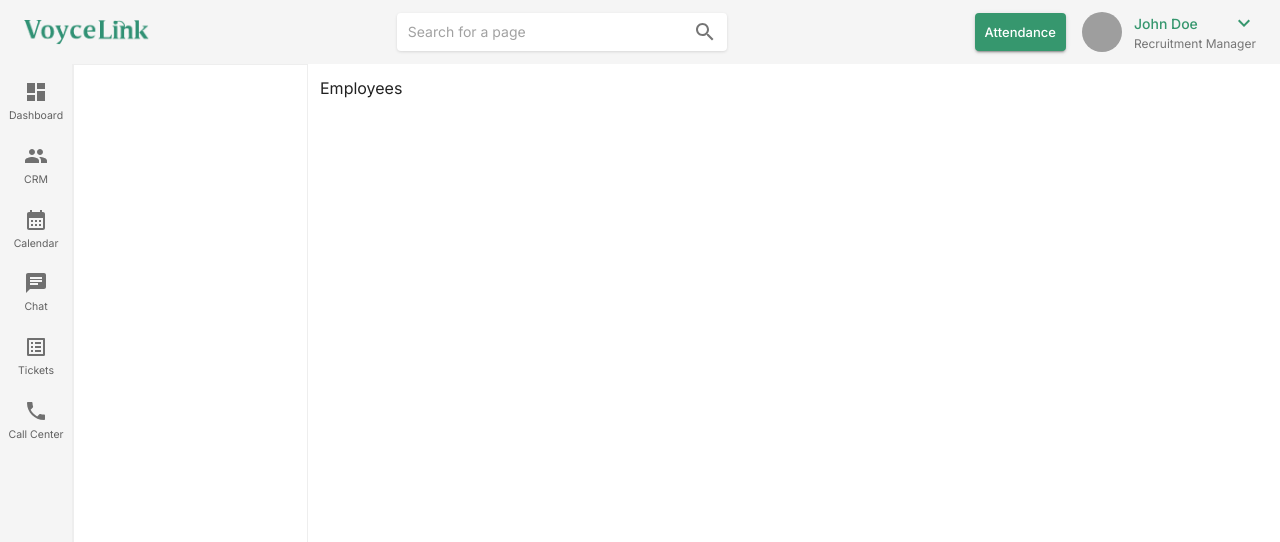
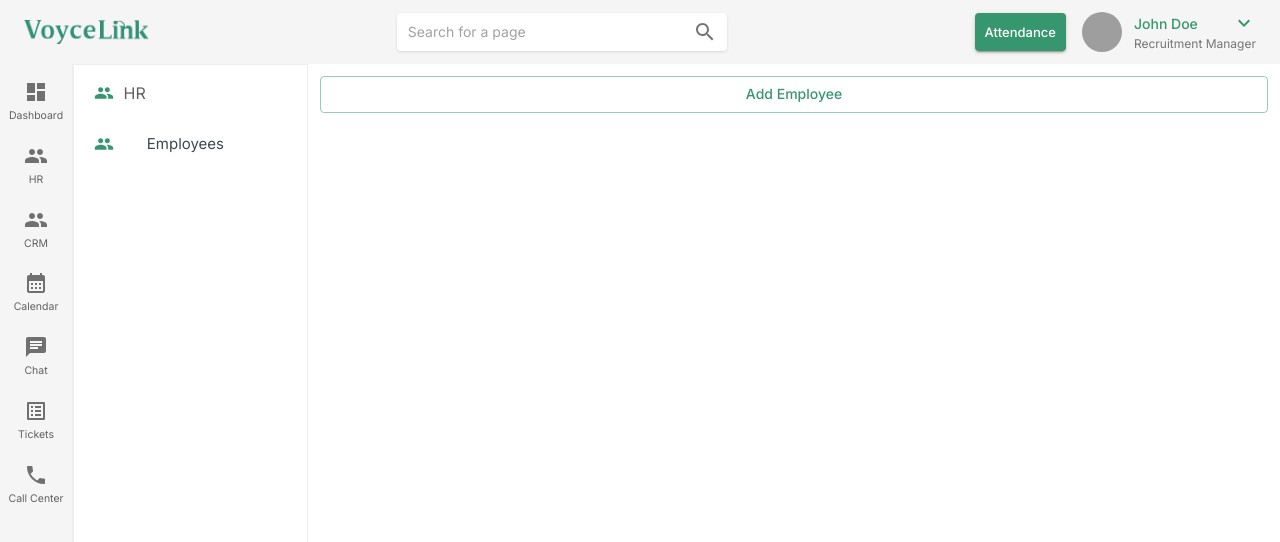
Before and after one commit to Saadgabersaad/VoyceeLink-CallCenter, a Next.js app: page /hhrr/employees in a window 1280 px wide. Shown: the top 542 px of the page. Built offline with nearby package versions, Linux system fonts and the light colour scheme; grey boxes are pictures that could not be loaded.

Commit message:
fix: app navigation

```diff
--- a/src/app/hhrr/employees/page.tsx
+++ b/src/app/hhrr/employees/page.tsx
@@ -1,9 +1,14 @@
+'use client'
+
+import AddEmployeeForm from 'modules/hhrr/employees/layouts/AddEmployee'
 import { Employees } from 'modules/hhrr/employees/layouts/Employees'
 
+
 //DEPARTMENTS SUBMODULE
-export default function DepartmentsPage() {
+export default function EmployeesPage() {
   return <>
     {/** YOUR EMPLOYEES TABLE */}
     <Employees />
+    <AddEmployeeForm />
   </>
 }
--- a/src/app/page.tsx
+++ b/src/app/page.tsx
@@ -1,7 +1,5 @@
 'use client'
 
-import AddEmployeeForm from '../modules/hhrr/employees/layouts/AddEmployee'
-
 export default function Home() {
-  return <AddEmployeeForm />
+  return null
 }
--- a/src/modules/core/components/FormInput.tsx
+++ b/src/modules/core/components/FormInput.tsx
@@ -6,7 +6,6 @@ export const FormInput = (props: TextFieldProps) => {
   const { control } = useFormContext()
 
   return (
-    <>
     <Controller
       name={props.name!}
       control={control}
@@ -17,6 +16,12 @@ export const FormInput = (props: TextFieldProps) => {
             value: /^[^@ ]+@[^@ ]+\.[^@ .]{2,}$/,
             message: 'Invalid email',
           },
+        },
+        ...props.type === 'phone' && {
+          pattern: {
+            value: /^\+?[0-9]+$/,
+            message: 'Invalid phone'
+          }
         }
       }}
       render={({
@@ -35,8 +40,6 @@ export const FormInput = (props: TextFieldProps) => {
           placeholder={props.placeholder}
         />
       )}
-
     />
-    </>
   )
 }
--- a/src/modules/core/layouts/app/NavigationSubItems.tsx
+++ b/src/modules/core/layouts/app/NavigationSubItems.tsx
@@ -3,7 +3,6 @@
 import { List, ListSubheader, styled, Typography } from '@mui/material'
 import { SubNavItem } from './SubNavItem'
 import { modules } from './consts'
-import Link from 'next/link'
 import { usePathname } from 'next/navigation'
 import { PRIMARY } from 'modules/core/consts/theme'
 import { Flex } from 'modules/core/components/Flex'
@@ -25,7 +24,9 @@ const Navbar = styled(List)<{ component?: React.ElementType }>({
 // SECOND SIDEBAR
 export function NavigationSubItems() {
   const pathname = usePathname()
-  const module = modules.find(mod => mod.href === pathname)
+  const pathnames = pathname.split('/')
+  const modulePath = pathnames.length > 1 ? `/${pathnames[1]}` : pathname
+  const module = modules.find(mod => mod.href === modulePath)
   const subItems = module?.subItems
 
   return (
@@ -42,7 +43,7 @@ export function NavigationSubItems() {
       aria-labelledby='nested-list-subheader'
       subheader={
         <ListSubheader component='div' id="nested-list-subheader" sx={{ color: PRIMARY }}>
-          <Flex alignItems='center' gap={1.2} fontSize={16} my={2}>
+          <Flex alignItems='center' gap={1.2} fontSize={16} my={2} mx={.5}>
             {module?.icon} <Typography component='span' sx={{ color: 'grey.700' }}>{module?.label}</Typography>
           </Flex>
         </ListSubheader>
--- a/src/modules/core/layouts/app/consts.tsx
+++ b/src/modules/core/layouts/app/consts.tsx
@@ -14,6 +14,18 @@ export const modules: NavigationItem[] = [
     label: 'Dashboard',
     href: '/',
     icon: <Dashboard />
+  },
+  {
+    label: 'HR',
+    href: '/hhrr',
+    icon: <People />,
+    subItems: [
+      {
+        label: 'Employees',
+        href: '/hhrr/employees',
+        icon: <People />,
+      }
+    ]
   },
   {
     label: 'CRM',
--- a/src/modules/hhrr/employees/layouts/AddEmployee.tsx
+++ b/src/modules/hhrr/employees/layouts/AddEmployee.tsx
@@ -17,7 +17,7 @@ import Divider from '@mui/material/Divider'
 import Typography from '@mui/material/Typography'
 
 //TODO: MAKE A DIALOG CORE COMPONENT
-export default function FormDialog() {
+export default function AddEmployeeFormDialog() {
   const methods = useForm<CreateEmployee>()
   const { handleSubmit } = methods
 
@@ -55,7 +55,7 @@ export default function FormDialog() {
                 <FormInput id="email" type='email' name="email" label='Email address' />
               </Grid>
               <Grid size={6}>
-                <FormInput id="phone" name="phone" label='Phone' />
+                <FormInput id='phone' type='phone' name='phone' label='Phone' />
               </Grid>
               <Grid size={6} mt={1}>
                 <Select
--- a/src/modules/hhrr/employees/layouts/Employees.tsx
+++ b/src/modules/hhrr/employees/layouts/Employees.tsx
@@ -1,7 +1,5 @@
 import React from 'react'
 
 export const Employees = () => {
-  return (
-    <div>Employees</div>
-  )
+  return null
 }
```
Lines whose indentation alone changed are shown as unchanged.
